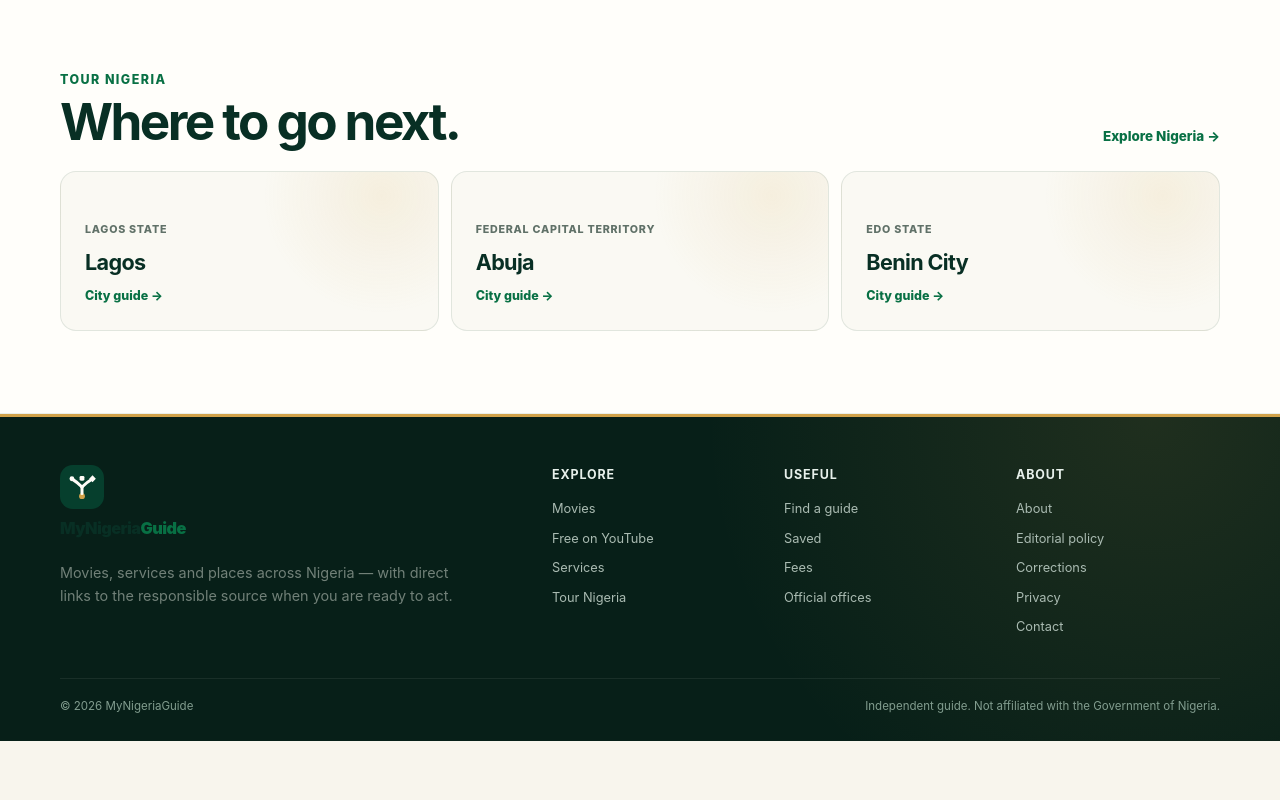
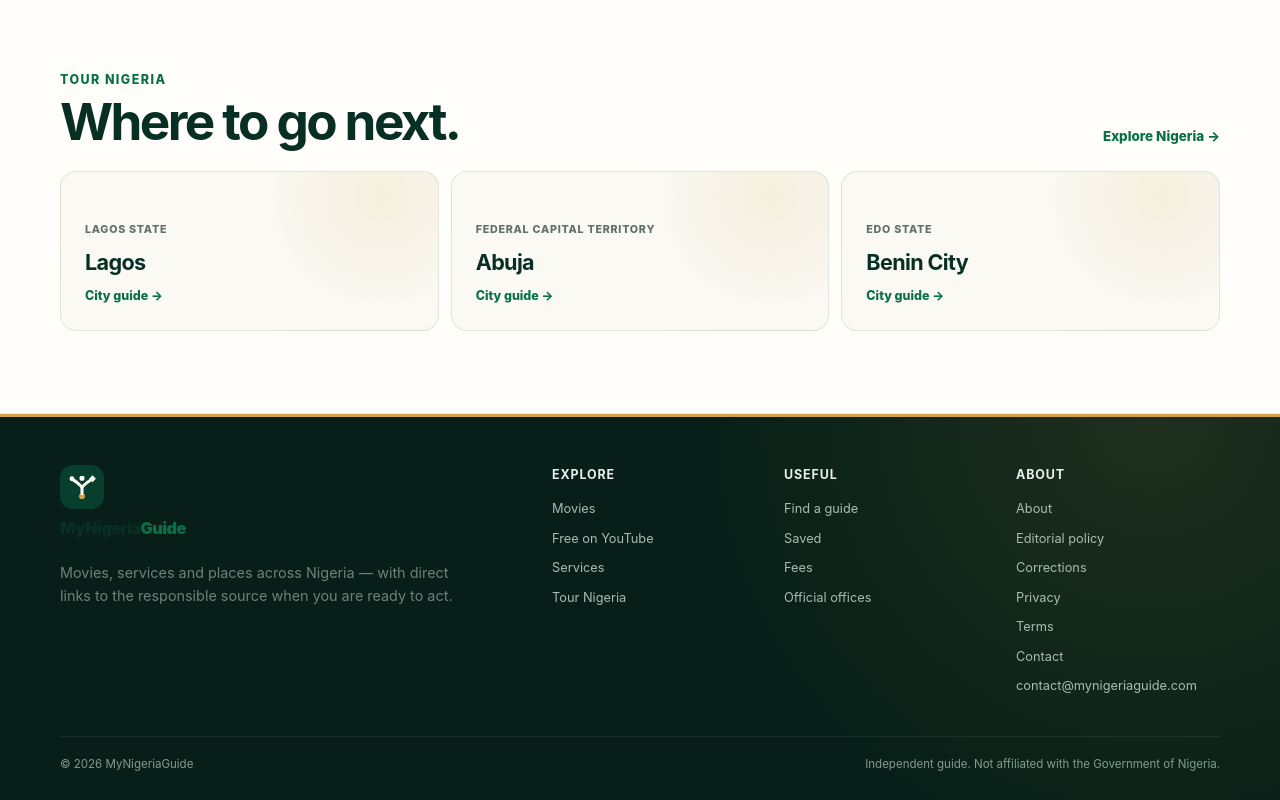
Before and after one commit to eghosa001/nigeria, a Next.js app: page / in a window 1280 px wide. Shown: the part 1611-2411 px from the top of the page. Before the commit the page ends 2352 px from the top, so only its background shows below. Built offline with nearby package versions, Linux system fonts and the light colour scheme; no server answers.

Commit message:
Keep essential legal and contact links in minimal footer

```diff
--- a/components/site-footer.tsx
+++ b/components/site-footer.tsx
@@ -31,7 +31,9 @@ export function SiteFooter() {
             <Link href="/editorial-policy">Editorial policy</Link>
             <Link href="/corrections">Corrections</Link>
             <Link href="/privacy">Privacy</Link>
+            <Link href="/terms">Terms</Link>
             <Link href="/contact">Contact</Link>
+            <a href="mailto:contact@mynigeriaguide.com">contact@mynigeriaguide.com</a>
           </div>
         </div>
       </div>
```
